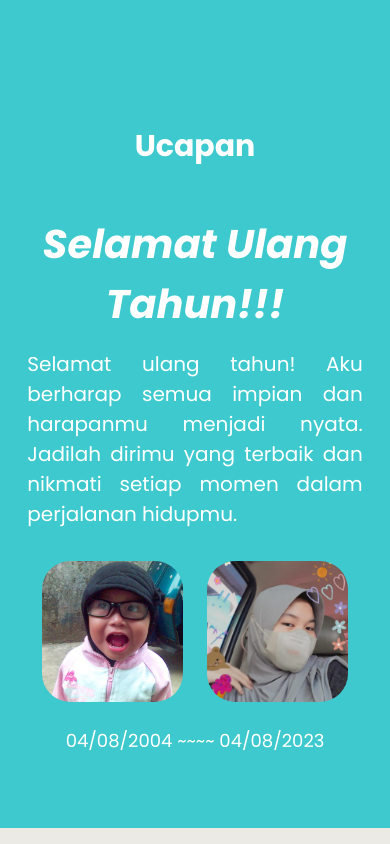
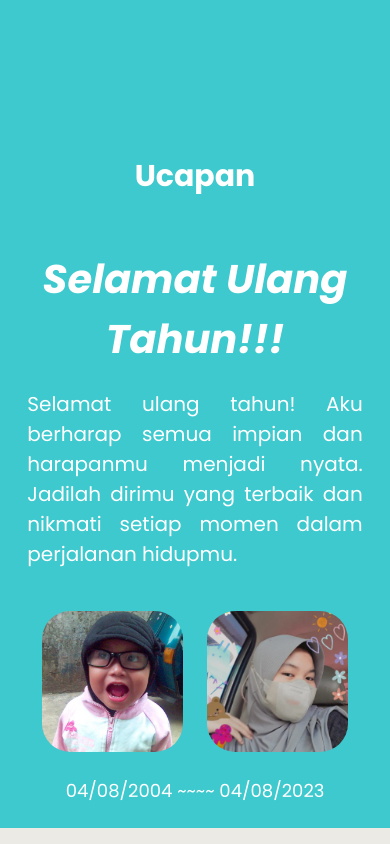
Before and after one commit to Kambing76/Ulang-tahun, a plain HTML site: page index.html in a window 390 px wide. Shown: the part 860-1704 px from the top of the page. Drawn offline with nearby package versions, Linux system fonts and the light colour scheme.

Commit message:
fix layout

```diff
--- a/css/style.css
+++ b/css/style.css
@@ -177,13 +177,13 @@ body {
 
 .about h3 {
   color: #fff;
-  font-size: 6rem;
+  font-size: 4rem;
   font-style: italic;
   margin-bottom: 0.6rem;
 }
 
 .about p {
-  color: #fff;
+  color: hsl(0, 0%, 100%);
   font-size: 1.3rem;
 }
 
@@ -196,7 +196,7 @@ body {
 .about .img-card img {
   display: inline-block;
   margin: 2rem 1.2rem;
-  width: 280px;
+  width: 220px;
   border-radius: 20%;
 }
 
@@ -220,7 +220,7 @@ body {
 
 .card h2 {
   font-family: "Dancing Script";
-  padding-top: 4rem;
+  padding-top: 3rem;
   margin-bottom: 1.5rem;
   font-size: 4rem;
 }
@@ -300,6 +300,32 @@ footer .credit p span {
 @media (max-width: 1366px) {
   html {
     font-size: 75%;
+  }
+}
+
+@media (max-width: 820px) {
+  .about h2 {
+    font-size: 5rem;
+    padding-top: 3rem;
+  }
+
+  .about h3 {
+    font-size: 4.7rem;
+    margin-top: 5rem;
+  }
+
+  .about p {
+    font-size: 2rem;
+    margin-top: 2rem;
+  }
+
+  .about .img-card img {
+    margin-top: 3rem;
+    width: 300px;
+  }
+
+  .about p.tanggal {
+    font-size: 2.4rem;
   }
 }
 
--- a/index.html
+++ b/index.html
@@ -59,7 +59,7 @@
           <img src="img/muti-kecil-1.jpg" alt="foto-1" />
           <img src="img/3.jpg" alt="foto-3" />
         </div>
-        <p>04/08/2004 ~~~~ 04/08/2023</p>
+        <p class="tanggal">04/08/2004 ~~~~ 04/08/2023</p>
       </div>
     </section>
     <!-- about section end -->
```
